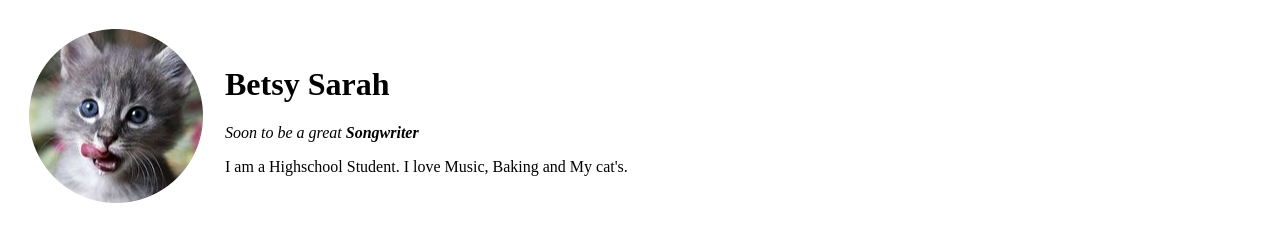
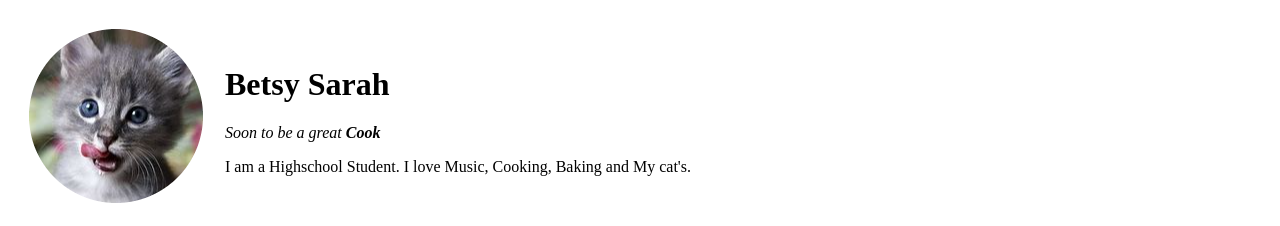
Before and after one commit to Tetee999/sn, a plain HTML site: page index.html in a window 1280 px wide. Shown: the top 226 px of the page. Drawn offline with Linux system fonts and the light colour scheme.

Commit message:
Add initial sn website files

```diff
--- a/index.html
+++ b/index.html
@@ -9,8 +9,8 @@
     <tr>
       <td><img src="images/Cat-modified.png" alt="Cute Cat"></td>
       <td><h1>Betsy Sarah</h1>
-        <p><em>Soon to be a great <strong>Songwriter</strong></em></p>
-        <p>I am a Highschool Student. I love Music, Baking and My cat's.</p></td>
+        <p><em>Soon to be a great <strong>Cook</strong></em></p>
+        <p>I am a Highschool Student. I love Music, Cooking, Baking and My cat's.</p></td>
     </tr>
   </table>
    <hr>
```
